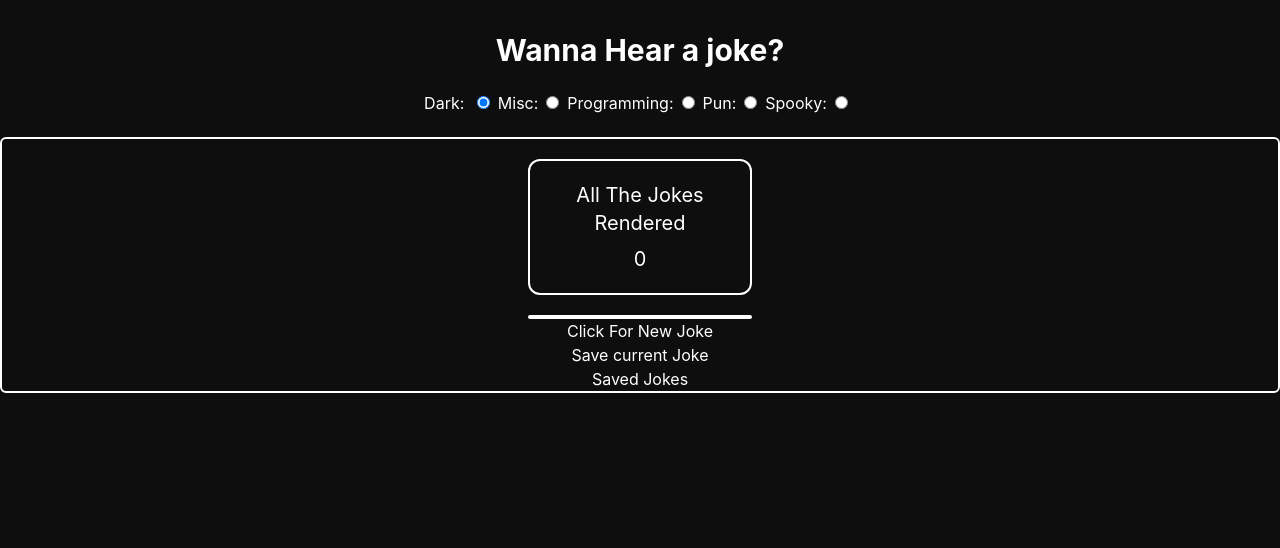
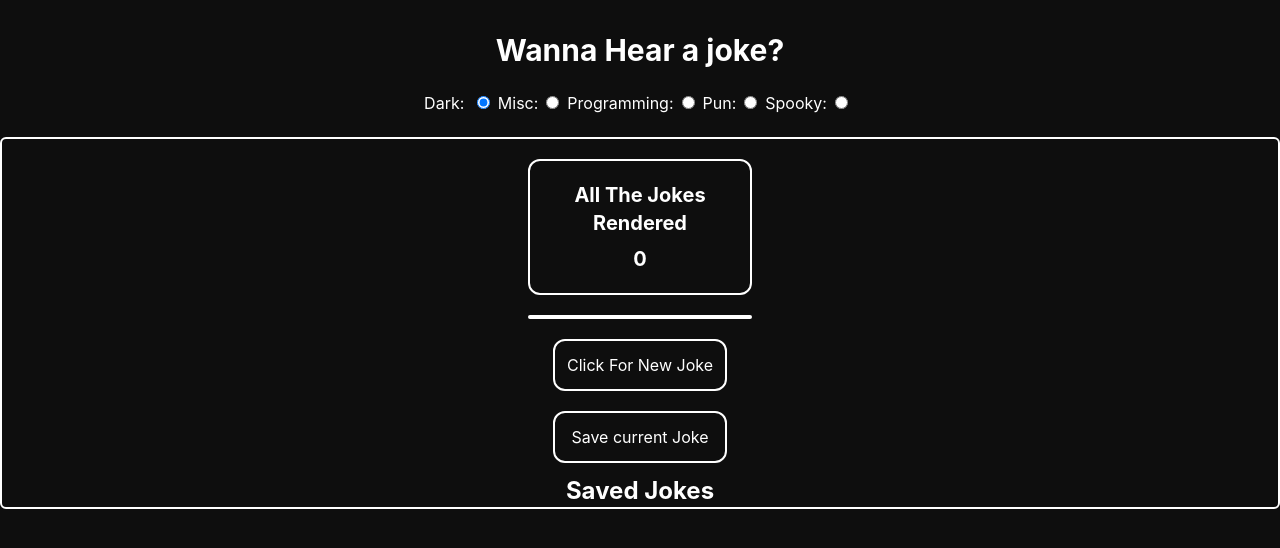
Before and after one commit to Killdroid2342/joke-app, a React (Create React App) app: page / in a window 1280 px wide. Shown: the top 548 px of the page. Built offline with nearby package versions, Linux system fonts and the light colour scheme.

Commit message:
finished styling buttons

```diff
--- a/src/components/Joke/Joke.js
+++ b/src/components/Joke/Joke.js
@@ -31,8 +31,8 @@ const Joke = ({ genre }) => {
   return (
     <div className='border-2 border-white rounded-md flex flex-col items-center justify-center text-center'>
       <div className=' border-2 border-white w-56 rounded-xl mt-5 p-5'>
-        <p className='mb-2 text-xl text-bold'>All The Jokes Rendered</p>
-        <p className='text-xl text-bold'>{count}</p>
+        <p className='mb-2 text-xl font-bold'>All The Jokes Rendered</p>
+        <p className='text-xl font-bold'>{count}</p>
       </div>
       <ul className='border-2 border-white w-56 rounded-xl mt-5'>
         {joke && (
@@ -54,13 +54,19 @@ const Joke = ({ genre }) => {
             setCount(count + 1);
             call();
           }}
+          className='border-2 border-white p-3 mt-5 rounded-xl'
         >
           Click For New Joke
         </button>
-        <button onClick={saveJoke}>Save current Joke</button>
+        <button
+          onClick={saveJoke}
+          className='border-2 border-white p-3 mt-5 rounded-xl'
+        >
+          Save current Joke
+        </button>
       </div>
       <div>
-        <p>Saved Jokes</p>
+        <p className='text-2xl mt-3 font-bold'>Saved Jokes</p>
         <div>
           {savedJokes?.map((savedJoke, idx) => {
             return (
```
